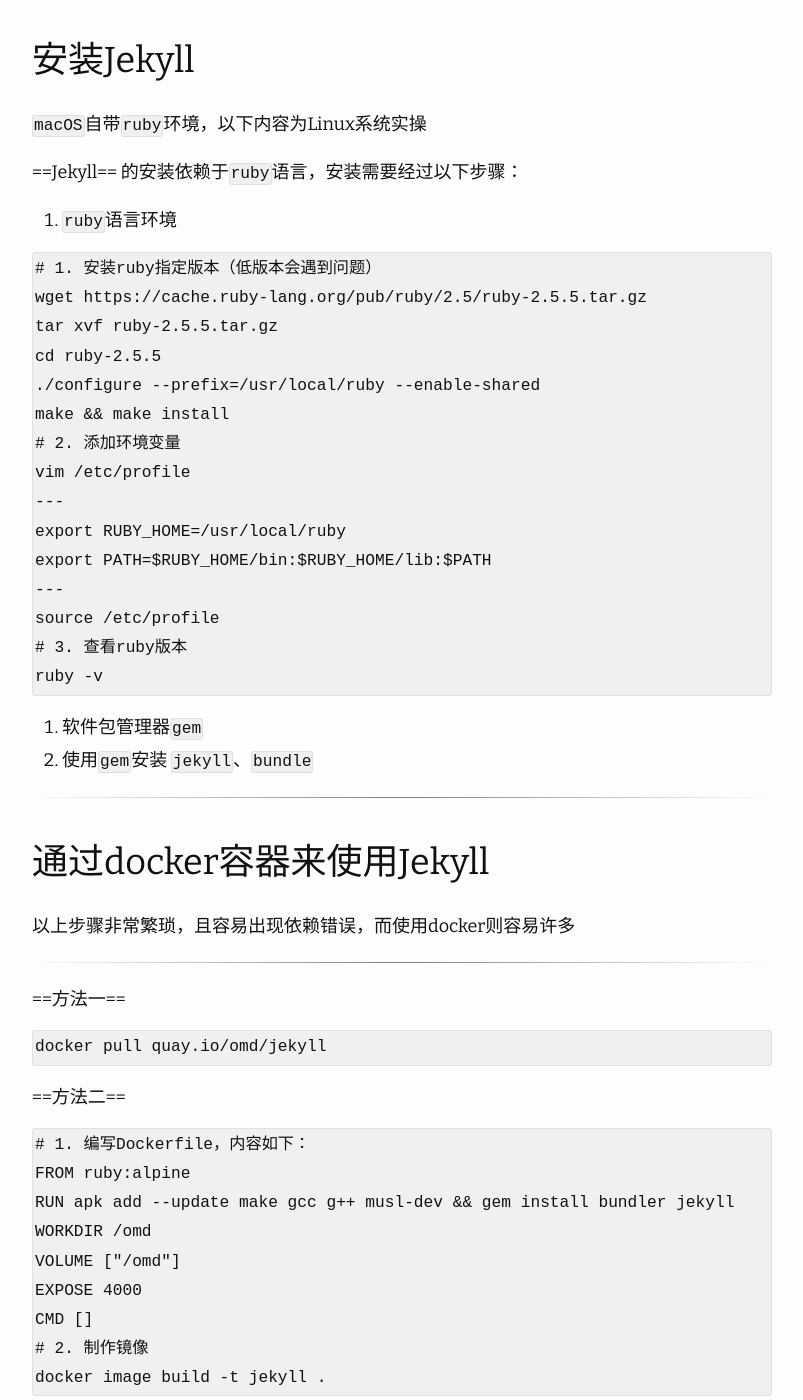
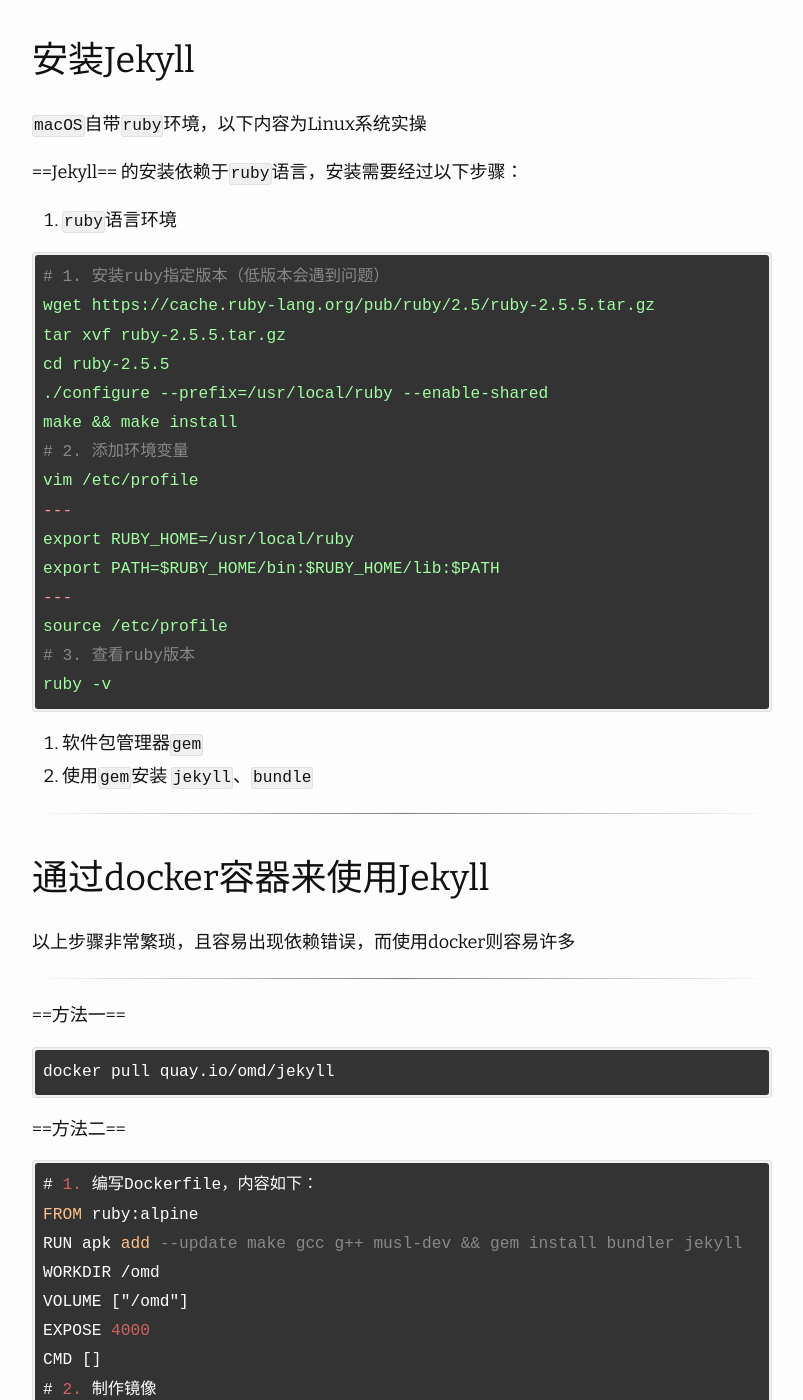
Before and after one commit to ionionm/ionionm.github.io, a Jekyll site: the page built from _posts/2022-05-11-jekyll.md, in a window 1280 px wide and 1400 px high, scrolled down 287 px. Shown: the whole window, without its empty margins (238-1041 px from the left). Built offline with Jekyll 4.4.1, drawn with Linux system fonts in a browser that asks for light colours; nearby versions of some CDN libraries; comment, search, counter and statistics services are not loaded; some of the changed text lies outside the part shown.

Commit message:
add a post

````diff
--- a/_posts/2022-05-11-jekyll.md
+++ b/_posts/2022-05-11-jekyll.md
@@ -13,7 +13,7 @@ author: "IonionM"
 
 1. `ruby`语言环境
 
-```ba
+```bash
 # 1. 安装ruby指定版本（低版本会遇到问题）
 wget https://cache.ruby-lang.org/pub/ruby/2.5/ruby-2.5.5.tar.gz
 tar xvf ruby-2.5.5.tar.gz
@@ -46,13 +46,13 @@ ruby -v
 
 ==方法一==
 
-```ba
+```bash
 docker pull quay.io/omd/jekyll
 ```
 
 ==方法二==
 
-```ba
+```bash
 # 1. 编写Dockerfile，内容如下：
 FROM ruby:alpine
 RUN apk add --update make gcc g++ musl-dev && gem install bundler jekyll
@@ -74,13 +74,13 @@ docker image build -t jekyll .
 
 1. 创建站点
 
-   ```ba
+   ```bash
    docker run -it --rm -v $(pwd):/omd quay.io/omd/jekyll jekyll new .
    ```
 
 2. 根据`Gemfile`安装依赖并在本地启动站点
 
-   ```ba
+   ```bash
    docker run -it --rm -p 4000:4000 -v $(pwd):/omd quay.io/omd/jekyll sh -c "bundle install; jekyll serve --host=0.0.0.0 --livereload"
    ```
 
@@ -133,7 +133,7 @@ TODO Golang 实现
 
 # Sitemap -- Jekyll
 
-```ba
+```bash
 # Gemfile 中添加
 gem 'jekyll-sitemap'
 
````
Also changed, not shown: _posts/2022-05-11-untitled.md (+2 -1 lines).
